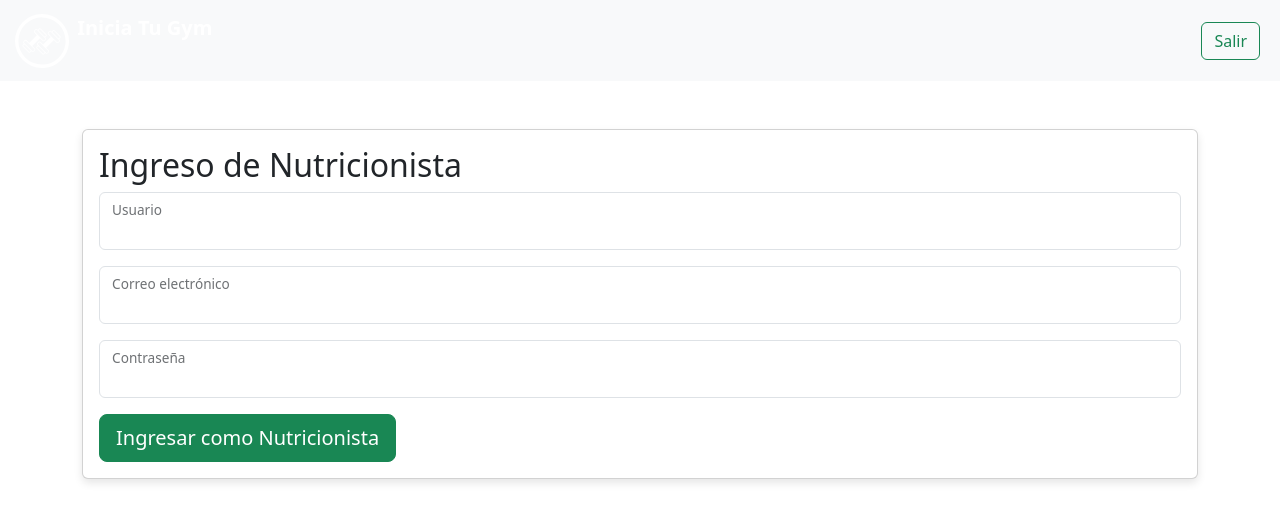
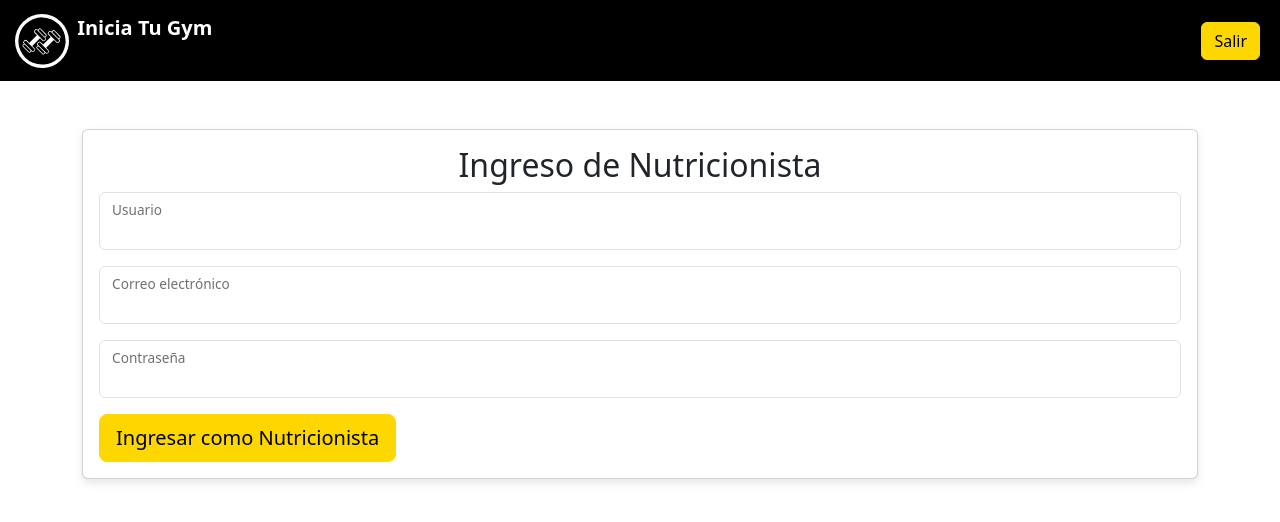
Before and after one commit to BIGMARk96/PORTAFOLIO-DE-TITULO_300D, a plain HTML site: page proyecto/ingresa-nutri.html in a window 1280 px wide. Drawn offline with nearby package versions, Linux system fonts and the light colour scheme.

Commit message:
ingriso nutri css fix

```diff
--- a/proyecto/ingresa-nutri.html
+++ b/proyecto/ingresa-nutri.html
@@ -10,24 +10,24 @@
 <body>
     <!-- navbar -->
     <header>
-        <nav class="navbar bg-body-tertiary">
+        <nav class="navbar">
             <div class="container-fluid">
                 <a class="navbar-brand" href="index.html">
                     <img src="image/dumbbells.svg" alt="Logo" width="60" height="54" class="d-inline-block align-text-top">
                     Inicia Tu Gym
                 </a>
-                <div>
-                    <button class="btn btn-outline-success me-2" type="button" onclick="cerrarSesion()">Salir</button>
+                <div class="d-flex align-items-center">
+                    <button class="btn btn-outline-custom me-2" type="button" onclick="cerrarSesion()">Salir</button>
                 </div>
             </div>
         </nav>
     </header>
 
     <!-- formulario ingreso nutricionista -->
-    <div class="container mt-5">
+    <main class="container mt-5">
         <div class="card">
             <div class="card-body">
-                <h2>Ingreso de Nutricionista</h2>
+                <h2 class="text-center">Ingreso de Nutricionista</h2>
                 <form id="loginNutriForm" onsubmit="validarIngresoNutri(event)">
                     <div class="form-floating mb-3">
                         <input type="text" class="form-control" id="loginUsuario" required>
@@ -44,11 +44,11 @@
                         <label for="loginPassword">Contraseña</label>
                     </div>
 
-                    <button type="submit" class="btn btn-success btn-lg">Ingresar como Nutricionista</button>
+                    <button type="submit" class="btn btn-custom-yellow btn-lg">Ingresar como Nutricionista</button>
                 </form>
             </div>
         </div>
-    </div>
+    </main>
 
     <script src="https://cdn.jsdelivr.net/npm/bootstrap@5.3.3/dist/js/bootstrap.bundle.min.js"></script>
     <script src="main.js"></script>
```
Also changed, not shown: proyecto/gestion-hora.html (+3 -3 lines).
